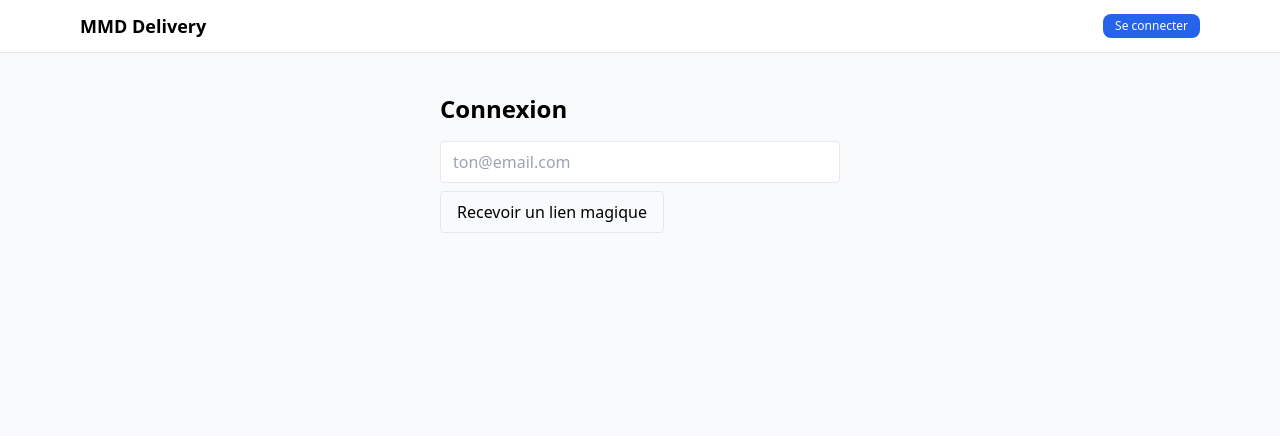
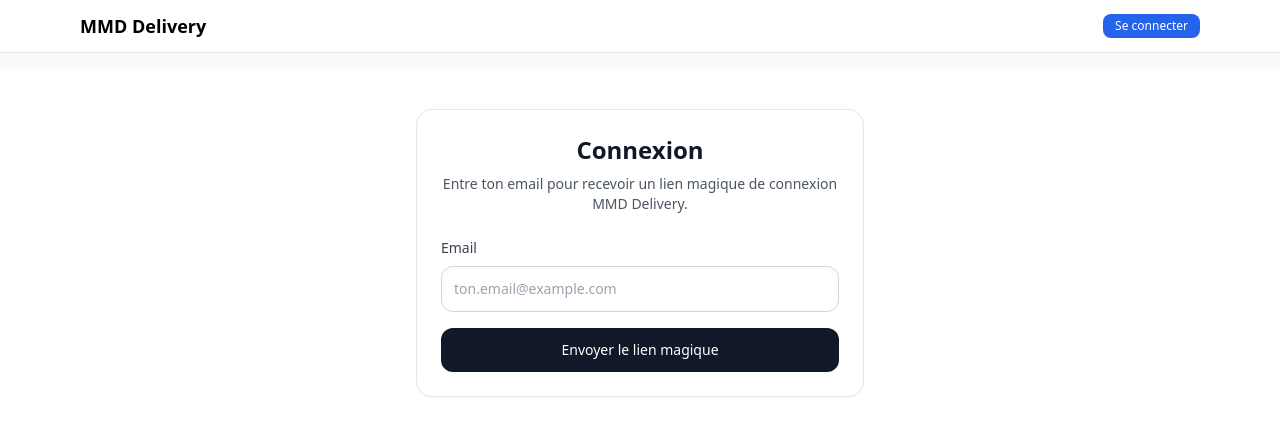
Before and after one commit to diallomamadoumaladho62102-beep/mmd-delivery, a Next.js app in the folder apps/web/: page /auth in a window 1280 px wide. Shown: the top 436 px of the page. Built offline with nearby package versions, Linux system fonts and the light colour scheme; no server answers.

Commit message:
Fix homepage logo path

```diff
--- a/apps/web/src/app/auth/page.tsx
+++ b/apps/web/src/app/auth/page.tsx
@@ -1,73 +1,208 @@
 "use client";
-import { useState, useEffect } from "react";
+
+import { useEffect, useMemo, useState } from "react";
 import { supabase } from "../../lib/supabaseBrowser";
+
+type ViewState = "idle" | "loading" | "success" | "error";
+
+function isValidEmail(value: string): boolean {
+  return /^[^\s@]+@[^\s@]+\.[^\s@]+$/.test(value.trim());
+}
 
 export default function AuthPage() {
   const [email, setEmail] = useState("");
-  const [userId, setUserId] = useState<string | null>(null);
-  const [info, setInfo] = useState("");
+  const [isAuthenticated, setIsAuthenticated] = useState(false);
+  const [isCheckingSession, setIsCheckingSession] = useState(true);
+  const [state, setState] = useState<ViewState>("idle");
+  const [message, setMessage] = useState("");
+
+  const trimmedEmail = useMemo(() => email.trim(), [email]);
+  const emailIsValid = useMemo(() => isValidEmail(trimmedEmail), [trimmedEmail]);
 
   useEffect(() => {
-    supabase.auth.getUser().then(({ data }) => setUserId(data.user?.id ?? null));
-    const { data: sub } = supabase.auth.onAuthStateChange((_e, session) => {
-      setUserId(session?.user?.id ?? null);
+    let isMounted = true;
+
+    const loadSession = async () => {
+      try {
+        const { data, error } = await supabase.auth.getSession();
+
+        if (error) {
+          if (isMounted) {
+            setState("error");
+            setMessage("Impossible de vérifier la session. Réessaie.");
+          }
+          return;
+        }
+
+        if (isMounted) {
+          setIsAuthenticated(!!data.session);
+        }
+      } catch {
+        if (isMounted) {
+          setState("error");
+          setMessage("Une erreur est survenue pendant la vérification de la session.");
+        }
+      } finally {
+        if (isMounted) {
+          setIsCheckingSession(false);
+        }
+      }
+    };
+
+    loadSession();
+
+    const { data: authListener } = supabase.auth.onAuthStateChange((_event, session) => {
+      setIsAuthenticated(!!session);
     });
-    return () => { sub.subscription.unsubscribe(); };
+
+    return () => {
+      isMounted = false;
+      authListener.subscription.unsubscribe();
+    };
   }, []);
 
   const sendMagicLink = async () => {
-    if (!email) return;
-    const { error } = await supabase.auth.signInWithOtp({ email });
-    setInfo(error ? "Erreur: " + error.message : "Lien envoyé ! Vérifie ton email.");
+    if (!trimmedEmail) {
+      setState("error");
+      setMessage("Entre ton adresse email.");
+      return;
+    }
+
+    if (!emailIsValid) {
+      setState("error");
+      setMessage("Entre une adresse email valide.");
+      return;
+    }
+
+    try {
+      setState("loading");
+      setMessage("");
+
+      const redirectTo =
+        typeof window !== "undefined"
+          ? `${window.location.origin}/auth/callback`
+          : undefined;
+
+      const { error } = await supabase.auth.signInWithOtp({
+        email: trimmedEmail,
+        options: {
+          emailRedirectTo: redirectTo,
+        },
+      });
+
+      if (error) {
+        setState("error");
+        setMessage(error.message || "Impossible d’envoyer le lien magique.");
+        return;
+      }
+
+      setState("success");
+      setMessage("Lien magique envoyé. Vérifie ton email.");
+    } catch {
+      setState("error");
+      setMessage("Une erreur inattendue est survenue. Réessaie.");
+    }
   };
 
-  const joinTestOrder = async () => {
-    if (!userId) { setInfo("Connecte-toi d'abord."); return; }
-    const { error } = await supabase.from("order_members").insert({
-      order_id: "test-order-1",
-      user_id: userId,
-      role: "client"
-    });
-    setInfo(error ? "Erreur: " + error.message : "Accès au chat activé pour test-order-1 ✅");
-  };
+  const signOut = async () => {
+    try {
+      setState("loading");
+      setMessage("");
 
-  const sendTestMessage = async () => {
-    if (!userId) { setInfo("Connecte-toi d'abord."); return; }
-    const { error } = await supabase.from("order_messages").insert({
-      order_id: "test-order-1",
-      user_id: userId,
-      message: "Hello depuis /auth 🚀"
-    });
-    setInfo(error ? "Erreur: " + error.message : "Message envoyé ✅");
+      const { error } = await supabase.auth.signOut();
+
+      if (error) {
+        setState("error");
+        setMessage(error.message || "Impossible de se déconnecter.");
+        return;
+      }
+
+      setIsAuthenticated(false);
+      setState("success");
+      setMessage("Déconnexion réussie.");
+    } catch {
+      setState("error");
+      setMessage("Une erreur est survenue pendant la déconnexion.");
+    }
   };
 
   return (
-    <div className="max-w-md mx-auto p-6 space-y-4">
-      <h1 className="text-2xl font-semibold">Connexion</h1>
+    <main className="min-h-screen bg-white px-4 py-10">
+      <div className="mx-auto w-full max-w-md rounded-2xl border border-gray-200 bg-white p-6 shadow-sm">
+        <div className="mb-6 text-center">
+          <h1 className="text-2xl font-semibold text-gray-900">Connexion</h1>
+          <p className="mt-2 text-sm text-gray-600">
+            Entre ton email pour recevoir un lien magique de connexion MMD Delivery.
+          </p>
+        </div>
 
-      {!userId && (
-        <div className="space-y-2">
+        {isCheckingSession ? (
+          <div className="rounded-xl border border-gray-200 bg-gray-50 px-4 py-3 text-sm text-gray-600">
+            Vérification de la session...
+          </div>
+        ) : !isAuthenticated ? (
+          <div className="space-y-4">
+            <div>
+              <label htmlFor="email" className="mb-2 block text-sm font-medium text-gray-700">
+                Email
+              </label>
               <input
+                id="email"
                 type="email"
-            placeholder="ton@email.com"
+                autoComplete="email"
+                placeholder="ton.email@example.com"
                 value={email}
-            onChange={e => setEmail(e.target.value)}
-            className="w-full border rounded px-3 py-2"
+                onChange={(e) => setEmail(e.target.value)}
+                onKeyDown={(e) => {
+                  if (e.key === "Enter" && state !== "loading") {
+                    void sendMagicLink();
+                  }
+                }}
+                className="w-full rounded-xl border border-gray-300 px-3 py-3 text-sm outline-none transition focus:border-gray-900"
+                disabled={state === "loading"}
               />
-          <button onClick={sendMagicLink} className="border rounded px-4 py-2">Recevoir un lien magique</button>
+            </div>
+
+            <button
+              type="button"
+              onClick={sendMagicLink}
+              disabled={state === "loading"}
+              className="w-full rounded-xl bg-gray-900 px-4 py-3 text-sm font-medium text-white transition hover:opacity-90 disabled:cursor-not-allowed disabled:opacity-60"
+            >
+              {state === "loading" ? "Envoi en cours..." : "Envoyer le lien magique"}
+            </button>
+          </div>
+        ) : (
+          <div className="space-y-4">
+            <div className="rounded-xl border border-green-200 bg-green-50 px-4 py-3 text-sm text-green-800">
+              Tu es connecté.
+            </div>
+
+            <button
+              type="button"
+              onClick={signOut}
+              disabled={state === "loading"}
+              className="w-full rounded-xl border border-gray-300 px-4 py-3 text-sm font-medium text-gray-800 transition hover:bg-gray-50 disabled:cursor-not-allowed disabled:opacity-60"
+            >
+              {state === "loading" ? "Patiente..." : "Se déconnecter"}
+            </button>
           </div>
         )}
 
-      {userId && (
-        <div className="space-y-2">
-          <div className="text-sm opacity-70">Connecté: <span className="font-mono">{userId}</span></div>
-          <button onClick={joinTestOrder} className="border rounded px-4 py-2">Activer l'accès au chat test-order-1</button>
-          <button onClick={sendTestMessage} className="border rounded px-4 py-2">Envoyer un message de test</button>
-          <div className="text-sm">Va ensuite sur <code>/orders/test-order-1/chat</code> et rafraîchis.</div>
+        {message ? (
+          <div
+            className={`mt-4 rounded-xl px-4 py-3 text-sm ${
+              state === "error"
+                ? "border border-red-200 bg-red-50 text-red-700"
+                : state === "success"
+                ? "border border-green-200 bg-green-50 text-green-700"
+                : "border border-gray-200 bg-gray-50 text-gray-700"
+            }`}
+          >
+            {message}
           </div>
-      )}
-
-      {info && <div className="text-sm">{info}</div>}
+        ) : null}
       </div>
+    </main>
   );
 }
--- a/apps/web/src/app/page.tsx
+++ b/apps/web/src/app/page.tsx
@@ -1,12 +1,49 @@
-import AliasCheck from "@/components/AliasCheck";
-import TokenDebug from "@/components/TokenDebug";
+"use client";
+
+import { useEffect } from "react";
+import { useRouter } from "next/navigation";
+import { supabase } from "../lib/supabaseBrowser";
+import Image from "next/image";
 
 export default function Page() {
+  const router = useRouter();
+
+  useEffect(() => {
+    const check = async () => {
+      const { data } = await supabase.auth.getSession();
+
+      if (data.session) {
+        router.replace("/dashboard");
+      } else {
+        router.replace("/auth");
+      }
+    };
+
+    check();
+  }, [router]);
+
   return (
-    <main className="flex min-h-screen flex-col items-center justify-center gap-6">
-      <AliasCheck />
+    <main className="flex min-h-screen flex-col items-center justify-center gap-6 bg-white">
 
-      <TokenDebug />
+      {/* LOGO */}
+      <Image
+        src="/brand/mmd-logo.png"
+        alt="MMD Delivery Logo"
+        width={120}
+        height={120}
+        priority
+      />
+
+      {/* NOM */}
+      <h1 className="text-3xl font-bold text-gray-900">
+        MMD Delivery
+      </h1>
+
+      {/* LOADING */}
+      <p className="text-sm text-gray-500">
+        Chargement...
+      </p>
+
     </main>
   );
 }
```
Also changed, not shown: 1 other file (tests, documents, lock files or other folders). Lines whose indentation alone changed are shown as unchanged.
